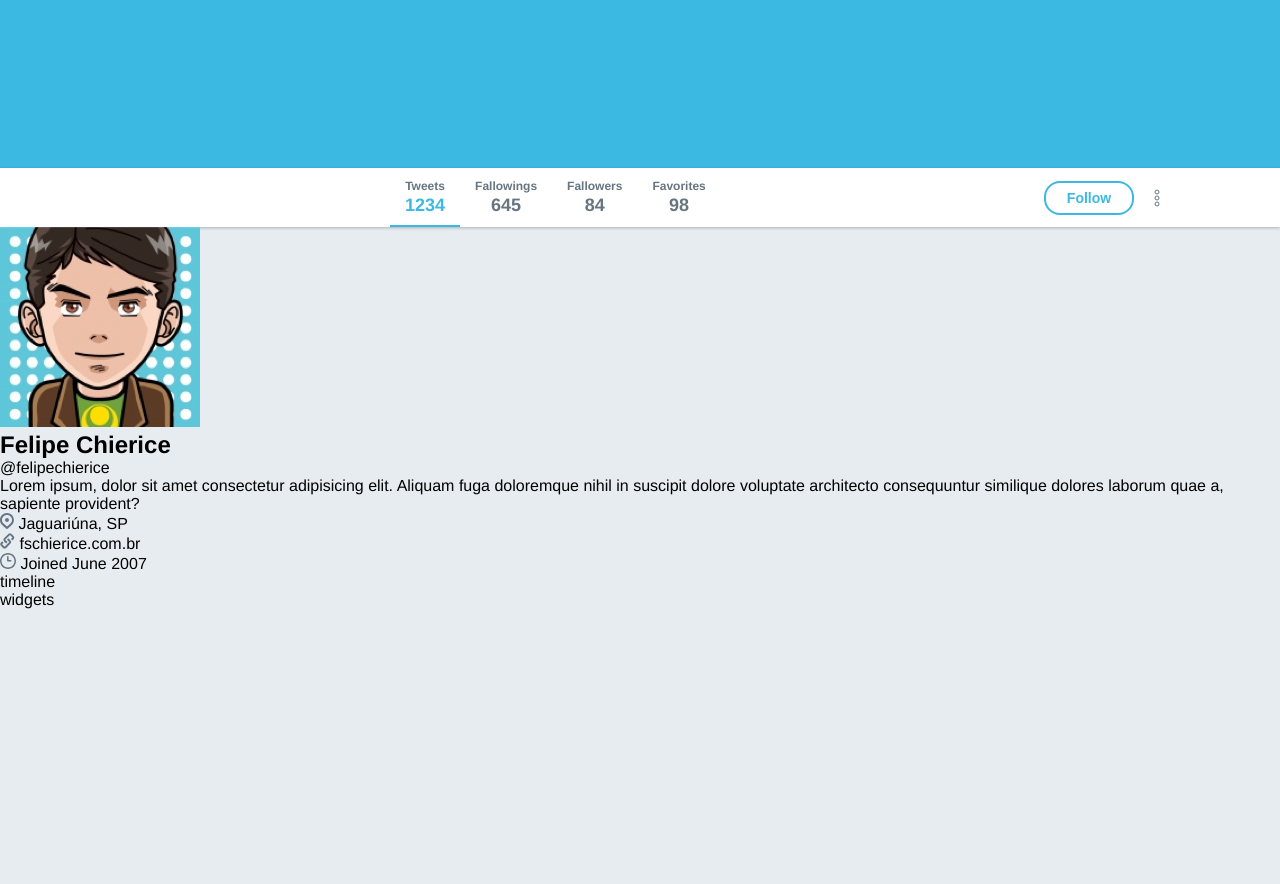
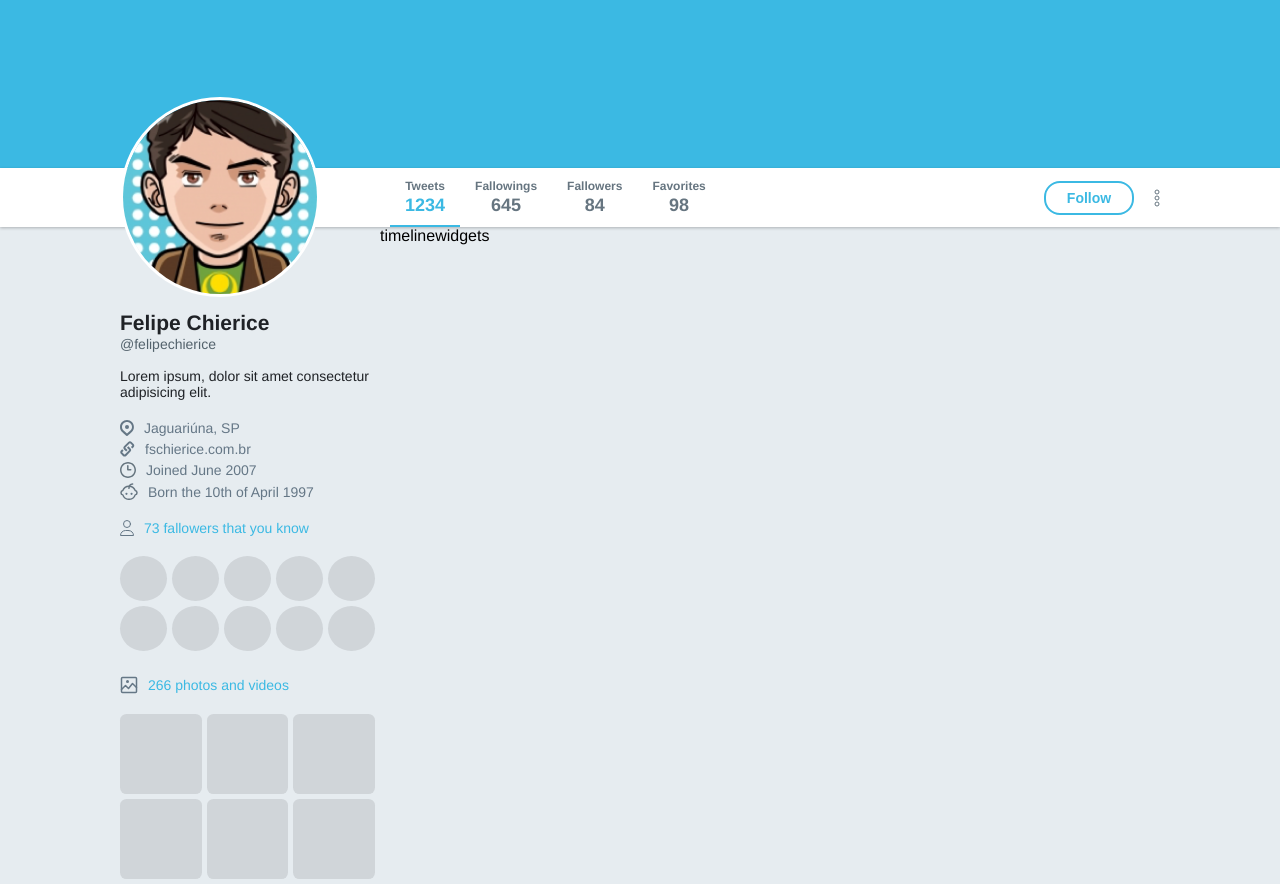
Before and after one commit to felipechierice/flexbox-twitter, a plain HTML site: page index.html in a window 1280 px wide. Shown: the part 258-1142 px from the top of the page. Before the commit the page ends 867 px from the top, so only its background shows below. Drawn offline with Linux system fonts and the light colour scheme.

```diff
--- a/index.html
+++ b/index.html
@@ -1,27 +1,30 @@
 <!DOCTYPE html>
 <html lang="en">
   <head>
-  <meta charset="UTF-8">
-  <meta name="viewport" content="width=device-width, initial-scale=1.0">
-  <meta http-equiv="X-UA-Compatible" content="ie=edge">
+    <meta charset="UTF-8" />
+    <meta name="viewport" content="width=device-width, initial-scale=1.0" />
+    <meta http-equiv="X-UA-Compatible" content="ie=edge" />
     <title>Twitter</title>
 
-  <link rel="stylesheet" href="styles.css">
+    <link rel="stylesheet" href="styles.css" />
   </head>
   <body>
     <header id="main-header">
       <div class="content">
         <nav>
           <ul>
-          <li><img src="/images/home.svg" alt="Home"> Home</li>
-          <li><img src="/images/notification.svg" alt="Notification"> Notifications</li>
-          <li><img src="/images/message.svg" alt="Messages"> Messages</li>
+            <li><img src="/images/home.svg" alt="Home" /> Home</li>
+            <li>
+              <img src="/images/notification.svg" alt="Notification" />
+              Notifications
+            </li>
+            <li><img src="/images/message.svg" alt="Messages" /> Messages</li>
           </ul>
         </nav>
-      <img src="/images/logo.svg" alt="Logo Twitter">
+        <img src="/images/logo.svg" alt="Logo Twitter" />
         <div class="side">
           <input type="text" placeholder="Search on Twitter" />
-        <img src="/images/avatar.png" alt="">
+          <img src="/images/avatar.png" alt="" />
           <button>Tweet</button>
         </div>
       </div>
@@ -54,24 +57,66 @@
 
         <div class="actions">
           <button>Follow</button>
-        <img src="/images/more.svg" alt="More">
+          <img src="/images/more.svg" alt="More" />
         </div>
       </div>
     </div>
 
-  <div class="wrapper-content">
+    <div class="wrapper-content content">
       <aside class="profile">
-      <img src="/images/avatar.png" alt="Felipe Chierice" />
+        <img class="avatar" src="/images/avatar.png" alt="Felipe Chierice" />
         <h1>Felipe Chierice</h1>
         <span>@felipechierice</span>
-      <p>Lorem ipsum, dolor sit amet consectetur adipisicing elit. Aliquam fuga doloremque nihil in suscipit dolore voluptate architecto consequuntur similique dolores laborum quae a, sapiente provident?</p>
+        <p>
+          Lorem ipsum, dolor sit amet consectetur adipisicing elit.
+        </p>
+
+        <ul class="user-data">
+          <li><img src="/images/place.svg" alt="Place" /> Jaguariúna, SP</li>
+          <li><img src="/images/url.svg" alt="URL" /> fschierice.com.br</li>
+          <li>
+            <img src="/images/joined.svg" alt="Joined" /> Joined June 2007
+          </li>
+          <li>
+            <img src="/images/born.svg" alt="Born" /> Born the 10th of April
+            1997
+          </li>
+        </ul>
+
+        <div class="widget followers">
+          <strong>
+            <img src="/images/followers.svg" alt="Followers" /> 73 fallowers
+            that you know
+          </strong>
 
           <ul>
-        <li><img src="/images/place.svg" alt="Place"> Jaguariúna, SP</li>
-        <li><img src="/images/url.svg" alt="URL"> fschierice.com.br</li>
-        <li><img src="/images/joined.svg" alt="Joined"> Joined June 2007</li>
+            <li></li>
+            <li></li>
+            <li></li>
+            <li></li>
+            <li></li>
+            <li></li>
+            <li></li>
+            <li></li>
+            <li></li>
+            <li></li>
           </ul>
+        </div>
 
+        <div class="widget media">
+          <strong>
+            <img src="/images/images.svg" alt="Media" /> 266 photos and videos
+          </strong>
+
+          <ul>
+            <li></li>
+            <li></li>
+            <li></li>
+            <li></li>
+            <li></li>
+            <li></li>
+          </ul>
+        </div>
       </aside>
 
       <section class="timeline">
--- a/styles.css
+++ b/styles.css
@@ -182,3 +182,104 @@
 
   margin-right: 20px;
 }
+
+div.wrapper-content {
+  display: flex;
+}
+
+div.wrapper-content aside.profile {
+  width: 260px;
+  margin-top: -130px;
+}
+
+div.wrapper-content aside.profile img.avatar {
+  width: 200px;
+  height: 200px;
+  border-radius: 50%;
+  border: 3px solid #fff;
+}
+
+div.wrapper-content aside.profile h1 {
+  font-size: 21px;
+  color: #1f2226;
+  margin-top: 10px;
+}
+
+div.wrapper-content aside.profile span {
+  font-size: 14px;
+  color: #53626c;
+}
+
+div.wrapper-content aside.profile p {
+  font-size: 14px;
+  color: #1f2226;
+  margin-top: 15px;
+}
+
+div.wrapper-content aside.profile ul {
+  margin-top: 20px;
+  list-style: none;
+}
+
+div.wrapper-content aside.profile ul.user-data li {
+  font-size: 14px;
+  color: #657786;
+
+  display: flex;
+  align-items: center;
+  margin-top: 5px;
+}
+
+div.wrapper-content aside.profile ul.user-data li:first-child {
+  margin: 0;
+}
+
+div.wrapper-content aside.profile img {
+  margin-right: 10px;
+}
+
+div.wrapper-content aside.profile .widget {
+  margin-top: 20px;
+}
+
+div.wrapper-content aside.profile .widget strong {
+  font-weight: normal;
+  color: #3bb9e3;
+  font-size: 14px;
+  display: flex;
+  align-items: center;
+}
+
+div.wrapper-content aside.profile .widget strong img {
+  margin-right: 10px;
+}
+
+div.wrapper-content aside.profile .followers ul {
+  list-style: none;
+  display: flex;
+  flex-wrap: wrap;
+}
+
+div.wrapper-content aside.profile .followers ul li {
+  width: 45px;
+  height: 45px;
+  background: #d0d5d9;
+  border-radius: 50%;
+  flex: 1 0 auto;
+  margin: 0 5px 5px 0;
+}
+
+div.wrapper-content aside.profile .media ul {
+  list-style: none;
+  display: flex;
+  flex-wrap: wrap;
+}
+
+div.wrapper-content aside.profile .media ul li {
+  width: 80px;
+  height: 80px;
+  background: #d0d5d9;
+  border-radius: 8%;
+  flex: 1 0 auto;
+  margin: 0 5px 5px 0;
+}
```
Lines whose indentation alone changed are shown as unchanged.
